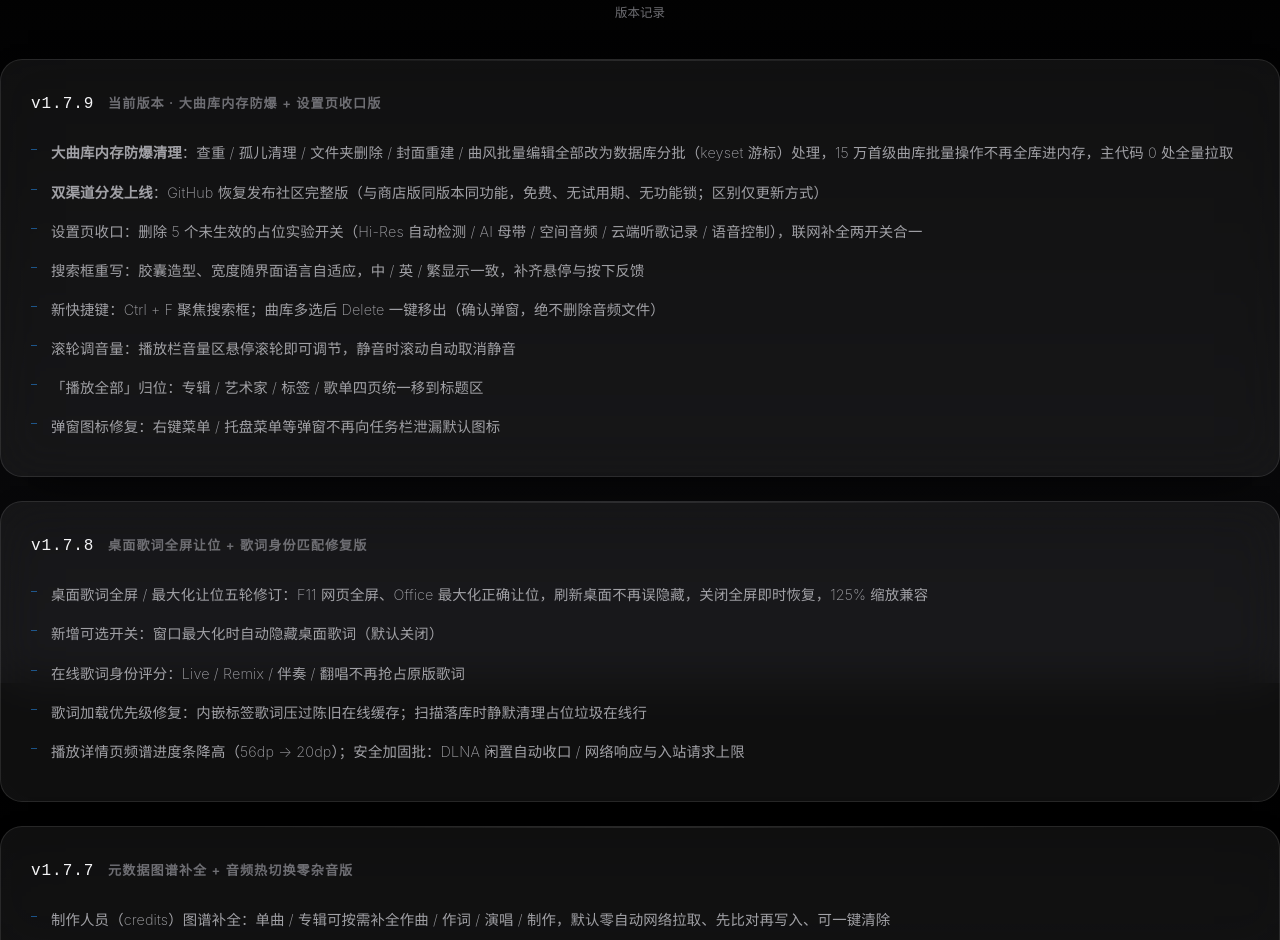
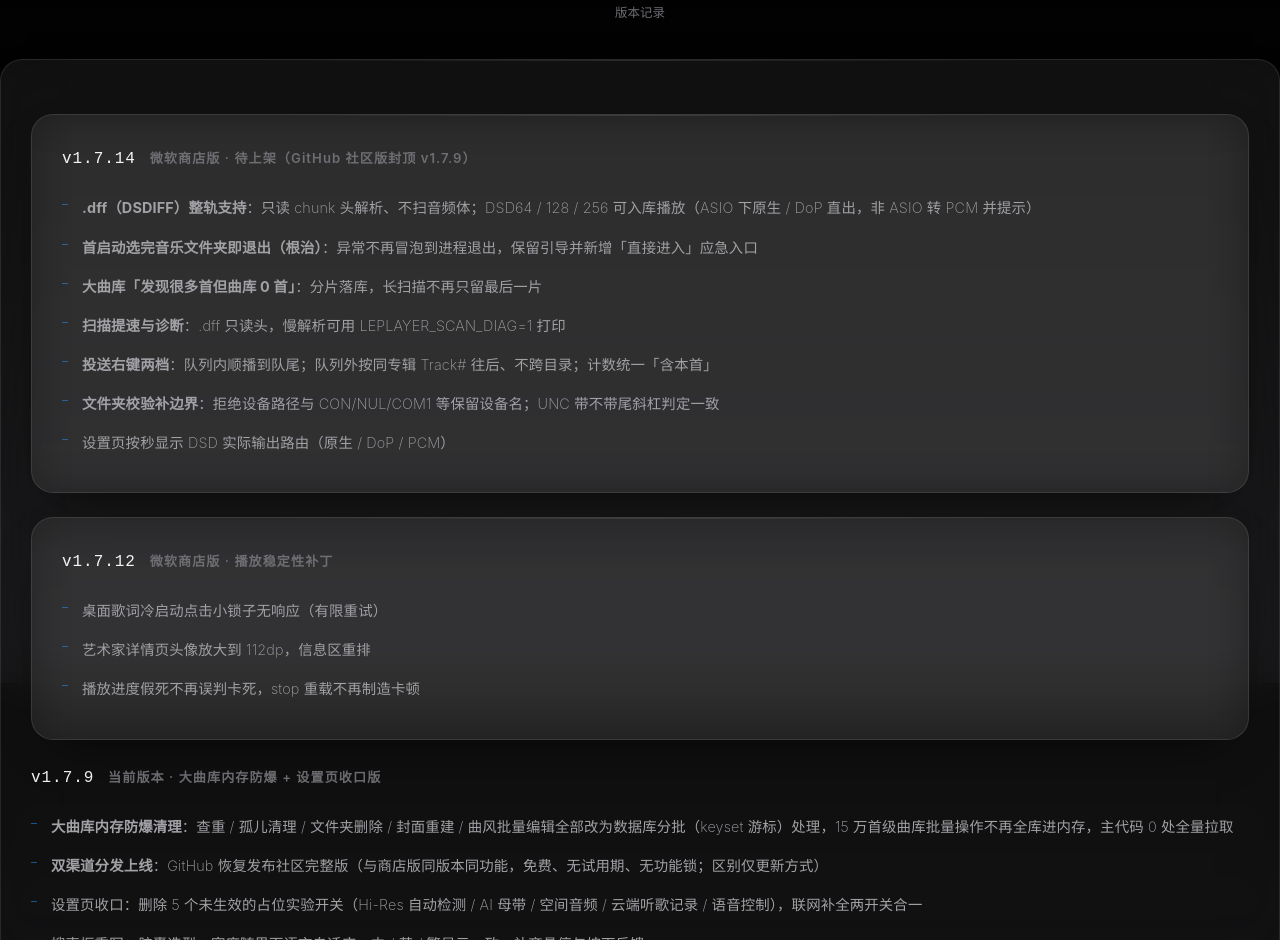
Before and after one commit to LePlayer-Studio/LePlayer, a plain HTML site: page docs/index.html in a window 1280 px wide. Shown: the part 4117-5057 px from the top of the page. Drawn offline with Linux system fonts and the light colour scheme.

Commit message:
docs: 主页更新说明补 v1.7.14 / v1.7.12（商店版，GitHub 当前仍 v1.7.9）

```diff
--- a/docs/index.html
+++ b/docs/index.html
@@ -744,6 +744,27 @@ a,a:visited { color:var(--accent); }
 <h2>更新说明</h2>
 <p class="gallery-sub">版本记录</p>
 <div class="section">
+<div class="section">
+<h3><span class="ver">v1.7.14</span> <span class="date">微软商店版 · 待上架（GitHub 社区版封顶 v1.7.9）</span></h3>
+<ul>
+<li><strong>.dff（DSDIFF）整轨支持</strong>：只读 chunk 头解析、不扫音频体；DSD64 / 128 / 256 可入库播放（ASIO 下原生 / DoP 直出，非 ASIO 转 PCM 并提示）</li>
+<li><strong>首启动选完音乐文件夹即退出（根治）</strong>：异常不再冒泡到进程退出，保留引导并新增「直接进入」应急入口</li>
+<li><strong>大曲库「发现很多首但曲库 0 首」</strong>：分片落库，长扫描不再只留最后一片</li>
+<li><strong>扫描提速与诊断</strong>：.dff 只读头，慢解析可用 LEPLAYER_SCAN_DIAG=1 打印</li>
+<li><strong>投送右键两档</strong>：队列内顺播到队尾；队列外按同专辑 Track# 往后、不跨目录；计数统一「含本首」</li>
+<li><strong>文件夹校验补边界</strong>：拒绝设备路径与 CON/NUL/COM1 等保留设备名；UNC 带不带尾斜杠判定一致</li>
+<li>设置页按秒显示 DSD 实际输出路由（原生 / DoP / PCM）</li>
+</ul>
+</div>
+
+<div class="section">
+<h3><span class="ver">v1.7.12</span> <span class="date">微软商店版 · 播放稳定性补丁</span></h3>
+<ul>
+<li>桌面歌词冷启动点击小锁子无响应（有限重试）</li>
+<li>艺术家详情页头像放大到 112dp，信息区重排</li>
+<li>播放进度假死不再误判卡死，stop 重载不再制造卡顿</li>
+</ul>
+</div>
 <h3><span class="ver">v1.7.9</span> <span class="date">当前版本 · 大曲库内存防爆 + 设置页收口版</span></h3>
 <ul>
 <li><strong>大曲库内存防爆清理</strong>：查重 / 孤儿清理 / 文件夹删除 / 封面重建 / 曲风批量编辑全部改为数据库分批（keyset 游标）处理，15 万首级曲库批量操作不再全库进内存，主代码 0 处全量拉取</li>
```
